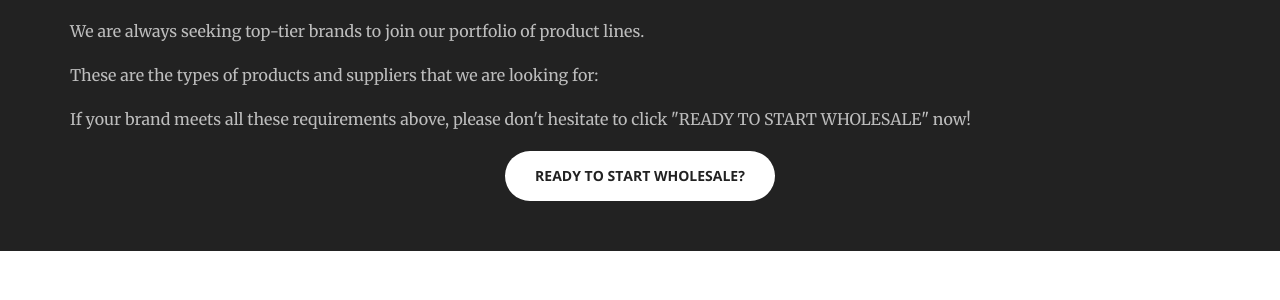
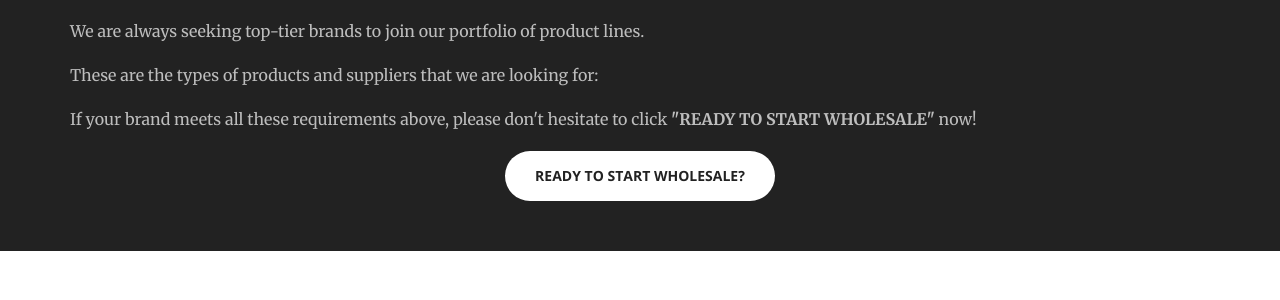
Before and after one commit to TimeBinc/TimeBinc.github.io, a Jekyll site: the page built from index.html, in a window 1280 px wide and 900 px high, scrolled down 2645 px. Shown: the part 229-529 px from the top of the window. Built offline with Jekyll 4.4.1, drawn with Linux system fonts in a browser that asks for light colours.

Commit message:
Update aside.html

```diff
--- a/_includes/aside.html
+++ b/_includes/aside.html
@@ -16,7 +16,7 @@
             <p class="text-faded-alt">As a Top Level online marketplace retailer, we leverage our own strategies and principles to maximize sales across our private label and wholesale products.</p>
             <p class="text-faded-alt">We are always seeking top-tier brands to join our portfolio of product lines.</p>
             <p class="text-faded-alt">These are the types of products and suppliers that we are looking for:</p>
-            <p class="text-faded-alt">If your brand meets all these requirements above, please don't hesitate to click "READY TO START WHOLESALE" now!
+            <p class="text-faded-alt">If your brand meets all these requirements above, please don't hesitate to click <b>"READY TO START WHOLESALE"</b> now!
 </p>
             <a href="#" class="btn btn-default btn-xl wow tada">Ready to start Wholesale?</a>
         </div>
```
